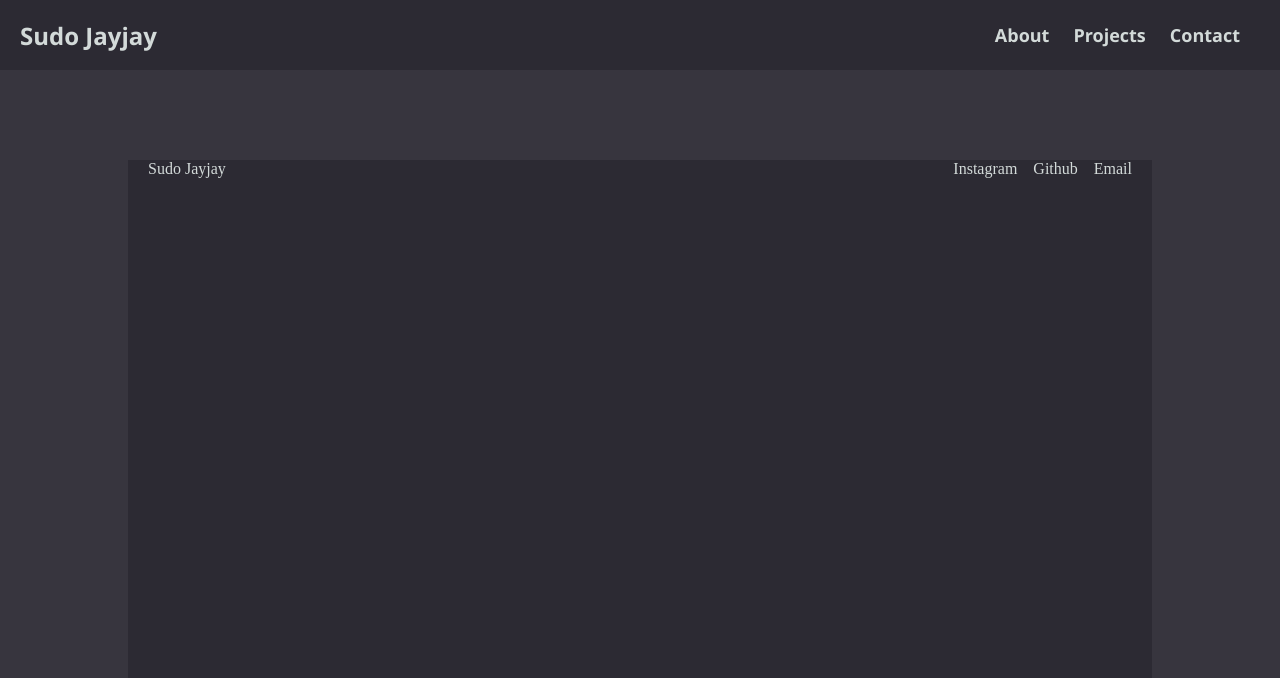
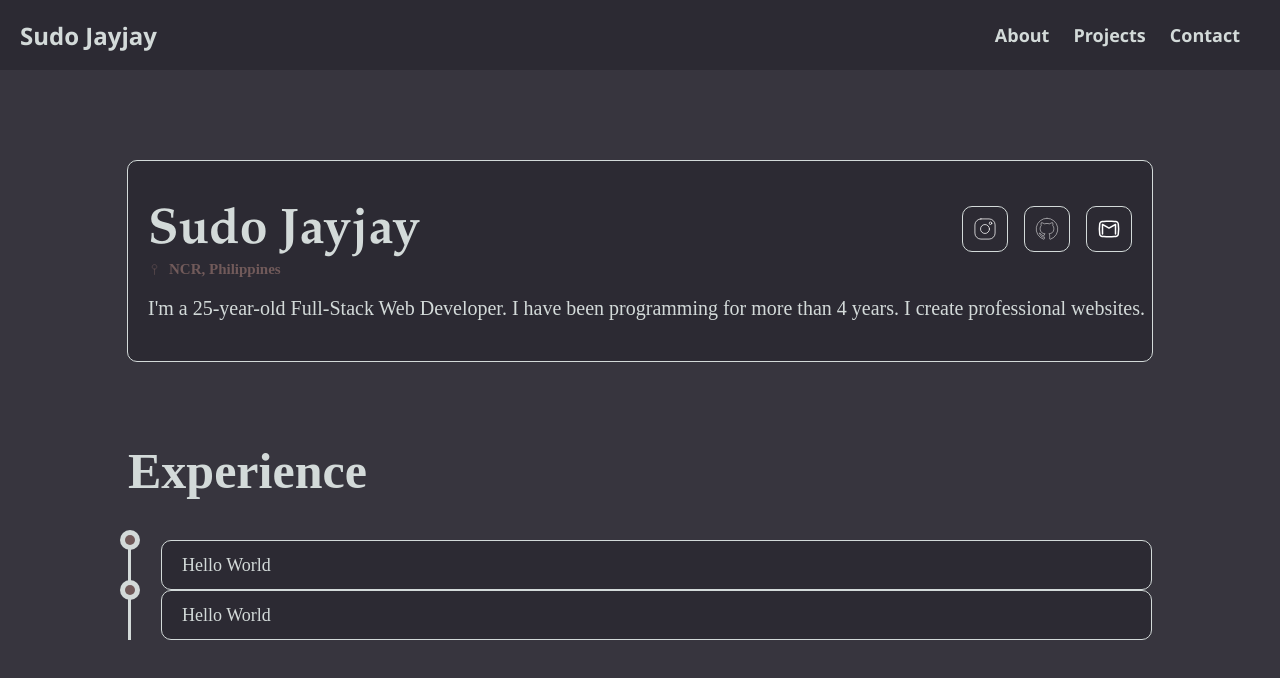
Before and after one commit to Sudo-Jayjay/personal-website1, a plain HTML site: page index.html in a window 1280 px wide. Drawn offline with Linux system fonts and the light colour scheme.

Commit message:
Adding social media icons and updating styles

```diff
--- a/index.html
+++ b/index.html
@@ -7,7 +7,6 @@
     <title>Personal Website</title>
   </head>
   <body>
-    <div class="container">
     <nav class="navbar">
       <a class="name" href="">Sudo Jayjay</a>
       <div class="content">
@@ -17,17 +16,43 @@
       </div>
       <div class="filler"></div>
     </nav>
+    <div class="container">
       <div class="introduction">
         <div class="socials">
-          <span>Sudo Jayjay</span>
+          <span class="name">Sudo Jayjay</span>
           <div class="icons">
-            <a href="">Instagram</a>
-            <a href="">Github</a>
-            <a href="">Email</a>
+            <a href="" class="instagram"
+              ><img src="./assets/instagram.svg" alt="instagram"
+            /></a>
+            <a href="" class="github"
+              ><img src="./assets/github.svg" alt="github"
+            /></a>
+            <a href=""><img src="./assets/gmail.svg" alt="gmail" /></a>
           </div>
         </div>
-        <div class="location"></div>
-        <div class="description"></div>
+        <div class="location">
+          <img src="./assets/location.svg" alt="location" />
+          <span>NCR, Philippines</span>
+        </div>
+        <div class="description">
+          I'm a 25-year-old Full-Stack Web Developer. I have been programming
+          for more than 4 years. I create professional websites.
+        </div>
+      </div>
+      <div class="experience">
+        <span>Experience</span>
+        <div class="timeline">
+          <div class="timeline_midle">
+            <div class="timeline_point"></div>
+            <div class="timeline_point_center"></div>
+          </div>
+          <div class="timeline_desc">Hello World</div>
+          <div class="timeline_midle">
+            <div class="timeline_point"></div>
+            <div class="timeline_point_center"></div>
+          </div>
+          <div class="timeline_desc">Hello World</div>
+        </div>
       </div>
     </div>
   </body>
--- a/styles/main.css
+++ b/styles/main.css
@@ -7,9 +7,10 @@ body{
     width: 100%;
     height: 100vh;
     display: flex;
-    flex-direction: row;
-    justify-content: center;
+    flex-direction: column;
+    align-items: center;
     background-color: #37353E;
+    gap: 5rem;
 }
 
 .navbar{
@@ -48,15 +49,29 @@ a{
 
 .introduction{
     width: 80%;
+    height: 200px;
     margin-top: 10rem;
     background-color: #2C2A33;
     color: #D3DAD9;
+    display: flex;
+    flex-direction: column;
+    justify-content: center;
+    border-radius: 10px;
+    font-weight: bold;
+    border: 1px solid #D3DAD9;
 }
 
 .socials{
     width: 100%;
     display: flex;
     justify-content: space-between;
+    align-items: center;
+    font-weight: light;
+    font-family: 'Garamond', garamond, serif;
+}
+
+.socials > .name{
+    font-size: 50px;
 }
 
 .icons{
@@ -64,6 +79,94 @@ a{
     gap: 1rem;
     margin-right: 20px;
 }
-span{
+
+.icons img{
+    width: 1.5rem;
+    height: 1.5rem;
+    color: #D3DAD9;
+    border: 1px solid #D3DAD9;
+    border-radius: 10px;
+    padding: 10px;
+}
+
+.location{
+    height: 15px;
+    font-size: 15px;
+    display: flex;
+    align-items: center;
+    gap: 0.5rem;
     margin-left: 20px;
+    color: #715A5A;
 }
+
+.location img{
+    height: 13px;
+    width: 13px;
+}
+
+.description{
+    margin-top: 10px;
+    margin-left: 20px;
+    font-weight: lighter;
+    font-size: 20px;
+    margin-top: 20px;
+}
+
+.experience{
+    width: 80%;
+}
+
+.experience > span{
+    float: left;
+    font-size: 50px;
+    font-weight: bold;
+    color: #D3DAD9;
+}
+
+.timeline{
+    display: grid;
+    grid-template-columns: 3px 1fr;
+    height: 100px;
+    padding-top: 40px;
+    clear: left;
+}
+
+.timeline_midle{
+    position: relative;
+    background: #D3DAD9;
+}
+
+.timeline_point{
+    position: absolute;
+    top: 0%;
+    left: 50%;
+    transform: translate(-50%, -50%);
+    width: 20px;
+    height: 20px;
+    background-color: #D3DAD9;
+    border-radius: 50%;
+}
+
+.timeline_point_center{
+    position: relative;
+    top: 0%;
+    left: 50%;
+    transform: translate(-50%, -50%);
+    width: 10px;
+    height: 10px;
+    background-color: #715A5A;
+    border-radius: 50%;
+}
+
+.timeline_desc{
+    color: #D3DAD9;
+    font-weight: lighter;
+    padding-left: 20px;
+    font-size: 18px;
+    background-color: #2C2A33;
+    margin-left: 30px;
+    border-radius: 10px;
+    border: 1px solid #D3DAD9;
+    display: flex;
+    align-items: center;
+}
```
Also changed, not shown: assets/github.svg (added), assets/gmail.svg (added), assets/instagram.svg (added), assets/location.svg (added). Lines whose indentation alone changed are shown as unchanged.
